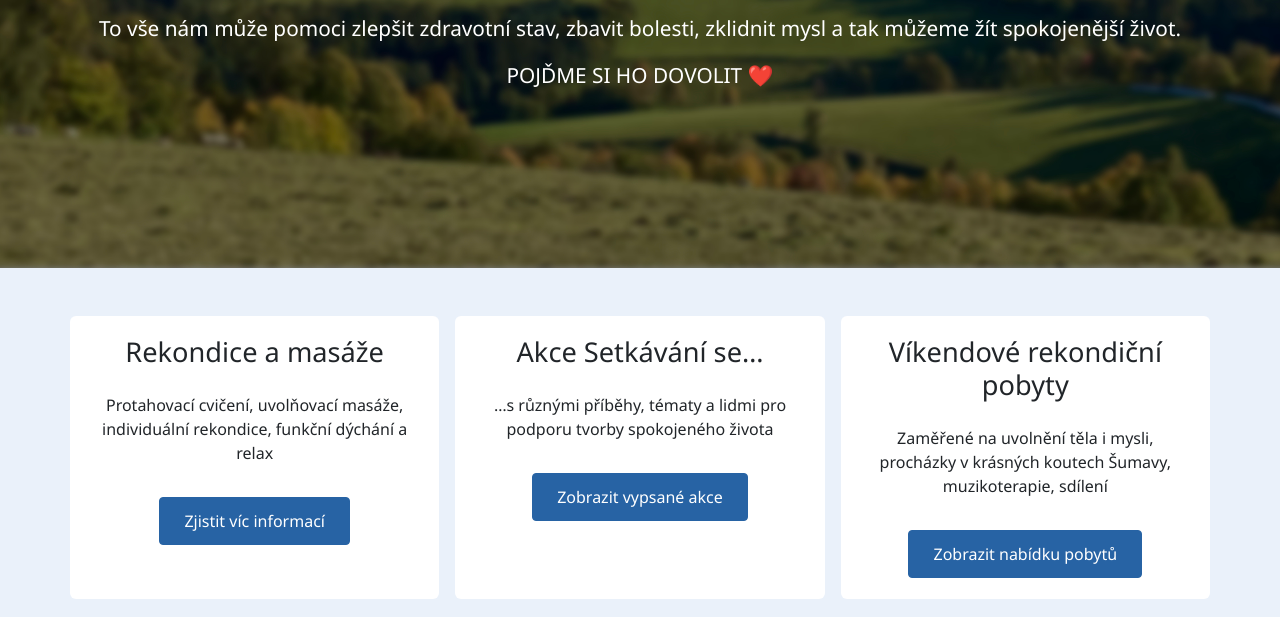
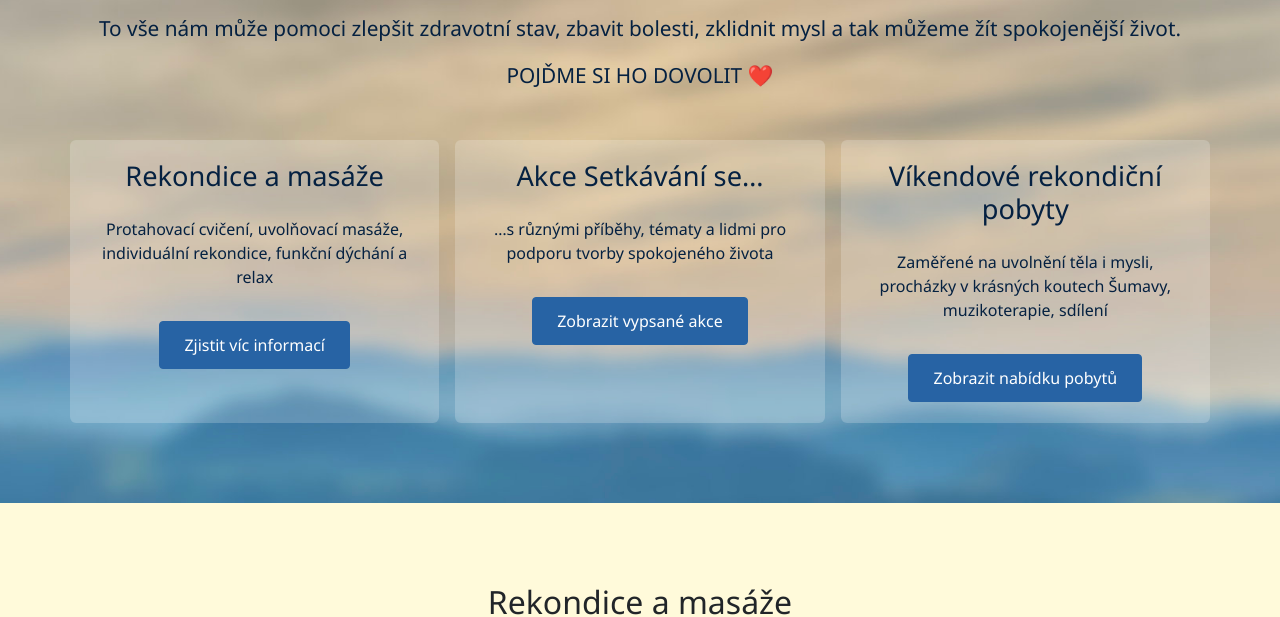
Before and after one commit to jpergler/zacilenonazdravi, a website built with Parcel: page src/index.html in a window 1280 px wide. Shown: the part 342-959 px from the top of the page. Built offline with nearby package versions, Linux system fonts and the light colour scheme; files whose address does not match are found by name.

Commit message:
Change hero section image and update layout

```diff
--- a/src/index.html
+++ b/src/index.html
@@ -52,11 +52,8 @@
                     žít spokojenější život.</p>
                 <p class="hero-text">POJĎME SI HO DOVOLIT ❤️</p>
             </div>
-        </div>
-    </section>
-    <section id="services">
-        <div class="container-xl py-5">
-            <div class="row gap-3">
+
+            <div class="row gap-3 mt-5 service-cards">
                 <div class="card col-lg border-0 text-center">
                     <div class="card-body">
                         <h2 class="card-title">Rekondice a masáže</h2>
--- a/src/styles/site.scss
+++ b/src/styles/site.scss
@@ -29,12 +29,13 @@ section .section-header h2 {
 
 #hero {
   text-align: center;
-  background-color: #283b60;
-  color: white;
-  background-image: url("../img/priroda.jpg");
+  background-color: #79AFD8;
+  color: #052141;
+  background-image: url("../img/priroda-slunce.jpg");
   background-size: cover;
-  background-position: center top;
-  padding-block: 10rem;
+  background-position: center center;
+  padding-block-start: 10rem;
+  padding-block-end: 5rem;
 
   .hero-heading {
     font-size: 4em;
@@ -50,12 +51,11 @@ section .section-header h2 {
     margin-top: 1rem;
     font-size: 1.3em;
   }
-}
 
-#services {
-  background-color: $primary-light;
+  .service-cards {
+    .card {
+      background-color: rgba(255, 255, 255, 0.2);
 
-  .card {
       h2 {
         font-size: 1.7em;
       }
@@ -65,7 +65,8 @@ section .section-header h2 {
       }
 
       &:hover {
-      background-color: #eee;
+        background-color: rgba(255, 255, 255, 0.5);
+      }
     }
   }
 }
@@ -91,6 +92,7 @@ section .section-header h2 {
   .card-header {
     background-color: $light;
   }
+
   .card h3 {
     margin-bottom: 2rem;
   }
```
Also changed, not shown: src/img/priroda-slunce.jpg (added), 1 other file. Lines whose indentation alone changed are shown as unchanged.
